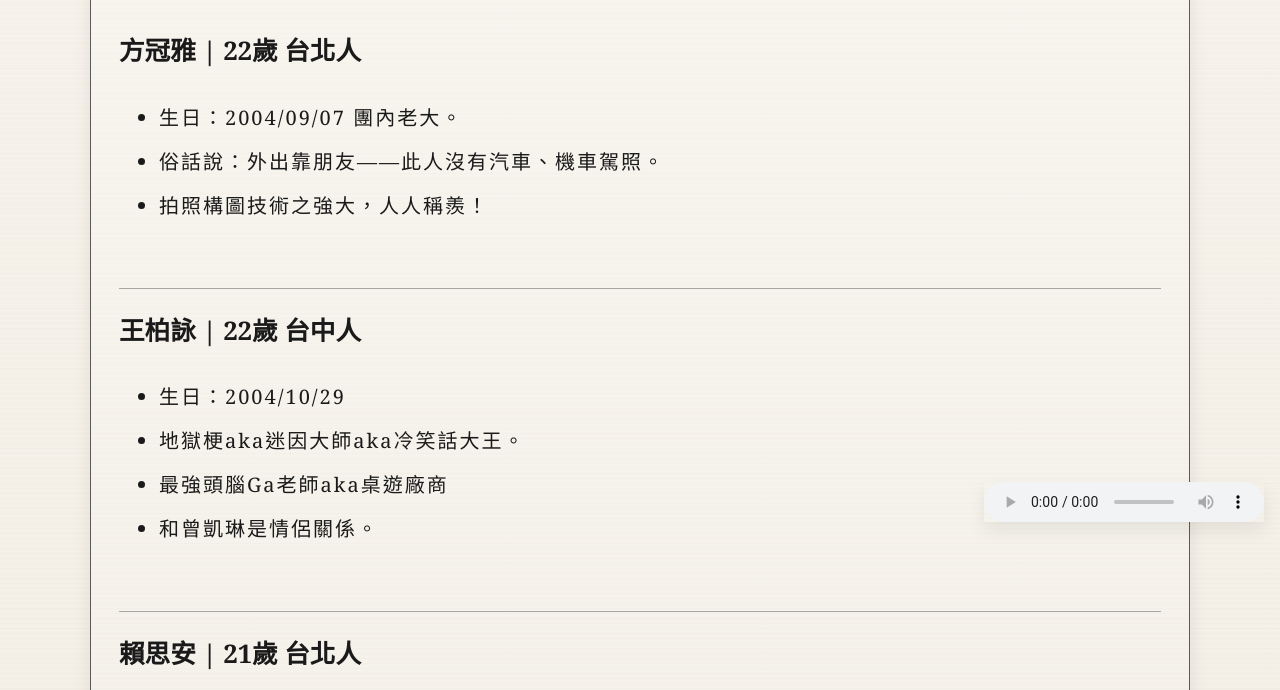
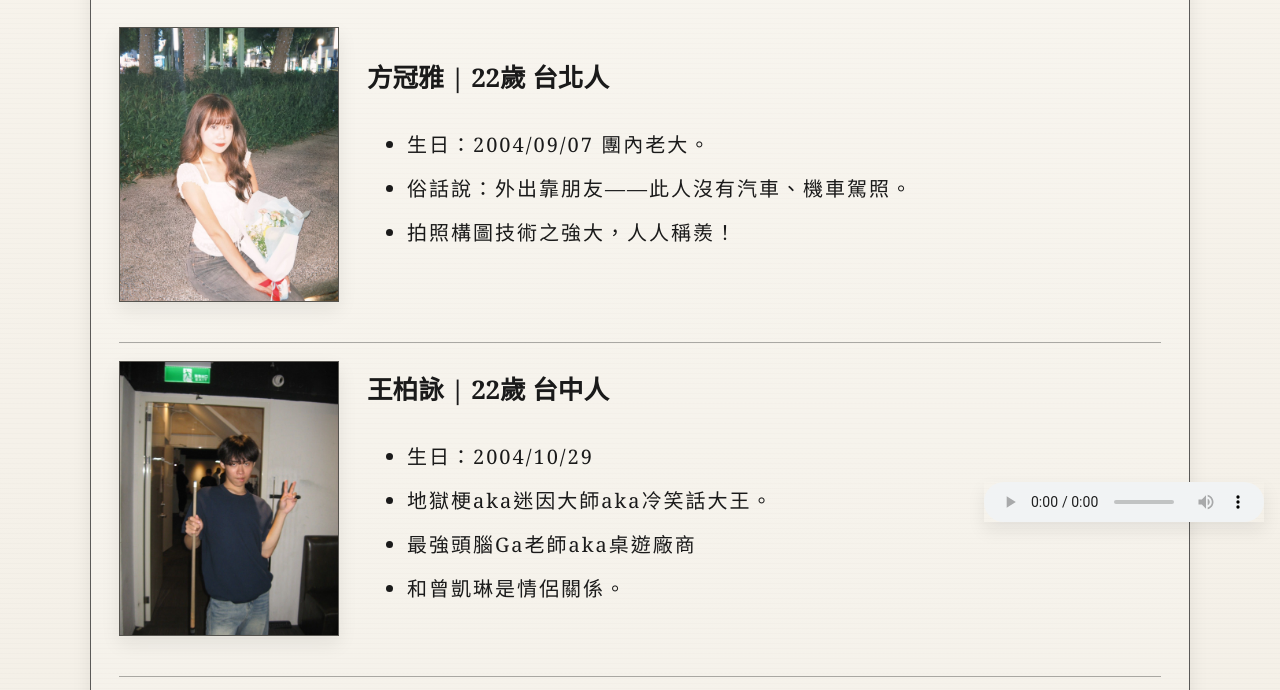
Before and after one commit to Louise-nh/ex2, a plain HTML site: page members.html in a window 1280 px wide. Shown: the part 262-952 px from the top of the page. Drawn offline with Linux system fonts and the light colour scheme.

Commit message:
add members photos

```diff
--- a/members.html
+++ b/members.html
@@ -34,16 +34,25 @@
         </header>
 
         <div class="member-list">
-          <section class="member">
+          <section class="member has-photo">
+            <figure class="member-photo">
+              <img src="pic/victoria.JPG" alt="方冠雅" loading="lazy" decoding="async" />
+            </figure>
+            <div class="member-copy">
               <h2>方冠雅 | 22歲 台北人</h2>
               <ul>
                 <li>生日：2004/09/07 團內老大。</li>
                 <li>俗話說：外出靠朋友——此人沒有汽車、機車駕照。</li>
                 <li>拍照構圖技術之強大，人人稱羨！</li>
               </ul>
+            </div>
           </section>
 
-          <section class="member">
+          <section class="member has-photo">
+            <figure class="member-photo">
+              <img src="pic/brainking.JPG" alt="王柏詠" loading="lazy" decoding="async" />
+            </figure>
+            <div class="member-copy">
               <h2>王柏詠 | 22歲 台中人</h2>
               <ul>
                 <li>生日：2004/10/29</li>
@@ -51,6 +60,7 @@
                 <li>最強頭腦Ga老師aka桌遊廠商</li>
                 <li>和曾凱琳是情侶關係。</li>
               </ul>
+            </div>
           </section>
 
           <section class="member">
@@ -62,7 +72,11 @@
             </ul>
           </section>
 
-          <section class="member">
+          <section class="member has-photo">
+            <figure class="member-photo">
+              <img src="pic/首圖二版.PNG" alt="邱凡語" loading="lazy" decoding="async" />
+            </figure>
+            <div class="member-copy">
               <h2>邱凡語 | 21歲 桃園人</h2>
               <ul>
                 <li>生日：2005/01/17。</li>
@@ -70,9 +84,14 @@
                 <li>團內gangster擔當，有兩個刺青。</li>
                 <li>寫這個網站的人。</li>
               </ul>
+            </div>
           </section>
 
-          <section class="member">
+          <section class="member has-photo">
+            <figure class="member-photo">
+              <img src="pic/charlene.JPG" alt="曾凱琳" loading="lazy" decoding="async" />
+            </figure>
+            <div class="member-copy">
               <h2>曾凱琳 | 21歲 新北人</h2>
               <ul>
                 <li>生日：2005/01/31</li>
@@ -80,15 +99,21 @@
                 <li>別人是琴棋書畫，她是歌、舞、術、畫第一人</li>
                 <li>和王柏詠是情侶關係。</li>
               </ul>
+            </div>
           </section>
 
-          <section class="member">
+          <section class="member has-photo">
+            <figure class="member-photo">
+              <img src="pic/gabin.JPG" alt="陳冠銘" loading="lazy" decoding="async" />
+            </figure>
+            <div class="member-copy">
               <h2>陳冠銘 | 21歲 高雄人</h2>
               <ul>
                 <li>生日：2005/06/09</li>
                 <li>團內運動部部長aka團寵冠寶aka冠咪。</li>
                 <li>鎧甲幫創始人aka裝甲部隊隊長，團隊寄予厚望！</li>
               </ul>
+            </div>
           </section>
 
           <section class="member">
--- a/style.css
+++ b/style.css
@@ -544,10 +544,37 @@ img {
 .member {
   padding: 18px 0;
   border-top: 1px solid rgba(26, 26, 26, 0.35);
-
 }
 
-.member > ul > li {
+.member.has-photo {
+  display: grid;
+  grid-template-columns: minmax(140px, 220px) minmax(0, 1fr);
+  align-items: center;
+  gap: 28px;
+}
+
+.member-photo {
+  width: 100%;
+  margin: 0;
+  aspect-ratio: 4 / 5;
+  overflow: hidden;
+  border: 1px solid var(--line);
+  background: var(--paper-deep);
+  box-shadow: 0 8px 18px var(--shadow);
+}
+
+.member-photo img {
+  width: 100%;
+  height: 100%;
+  object-fit: cover;
+  object-position: center;
+}
+
+.member-copy {
+  min-width: 0;
+}
+
+.member ul > li {
   line-height: 2.2;
   letter-spacing: 0.1em;
 }
@@ -606,6 +633,16 @@ img {
     padding: 20px 18px 24px;
   }
 
+  .member.has-photo {
+    grid-template-columns: minmax(0, 1fr);
+    gap: 12px;
+  }
+
+  .member-photo {
+    width: min(100%, 220px);
+    margin-inline: auto;
+  }
+
   .travel-timeline {
     padding-left: 28px;
   }
```
Also changed, not shown: pic/brainking.JPG (added), pic/charlene.JPG (added), pic/gabin.JPG (added), pic/victoria.JPG (added), pic/首圖二版.PNG (added). Lines whose indentation alone changed are shown as unchanged.
